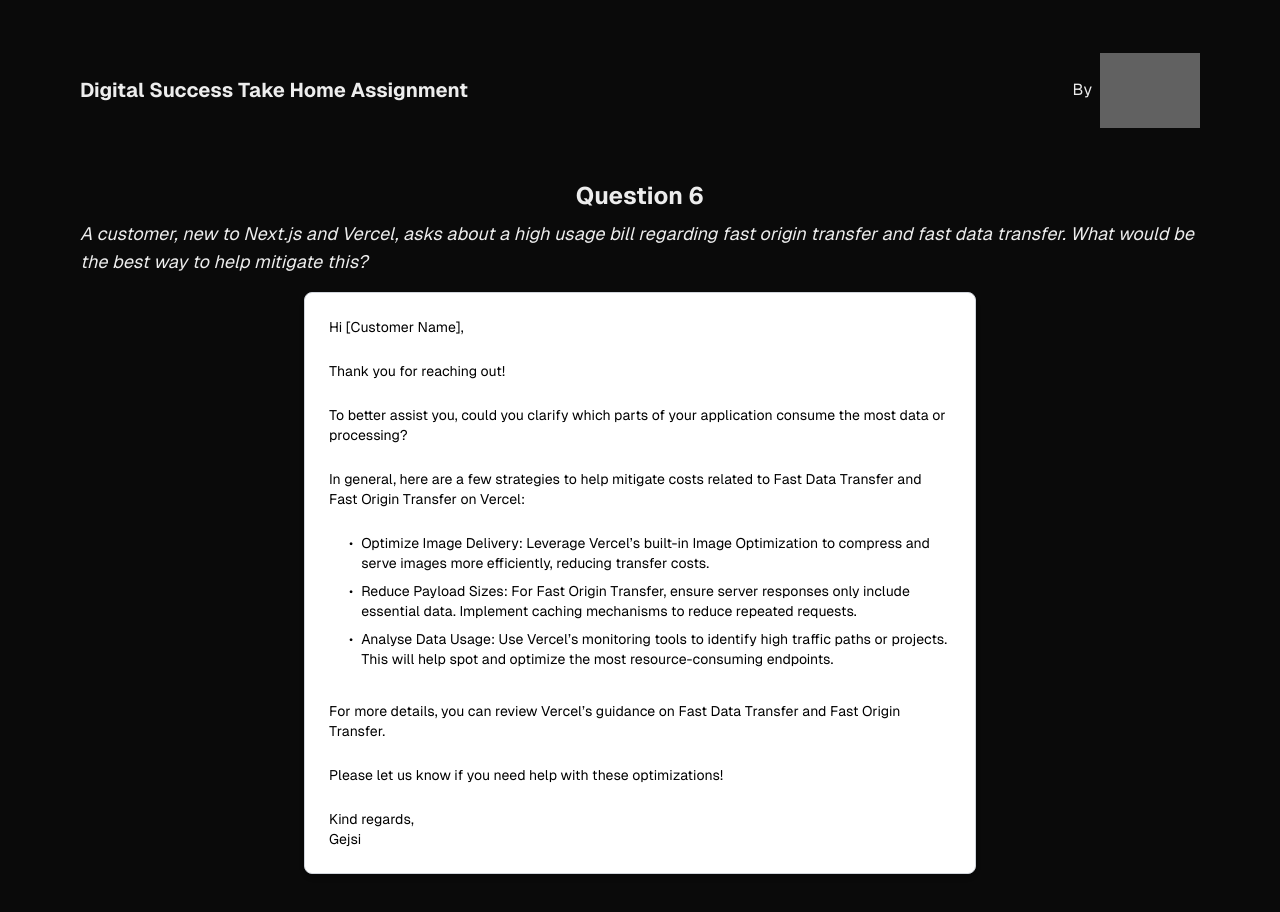
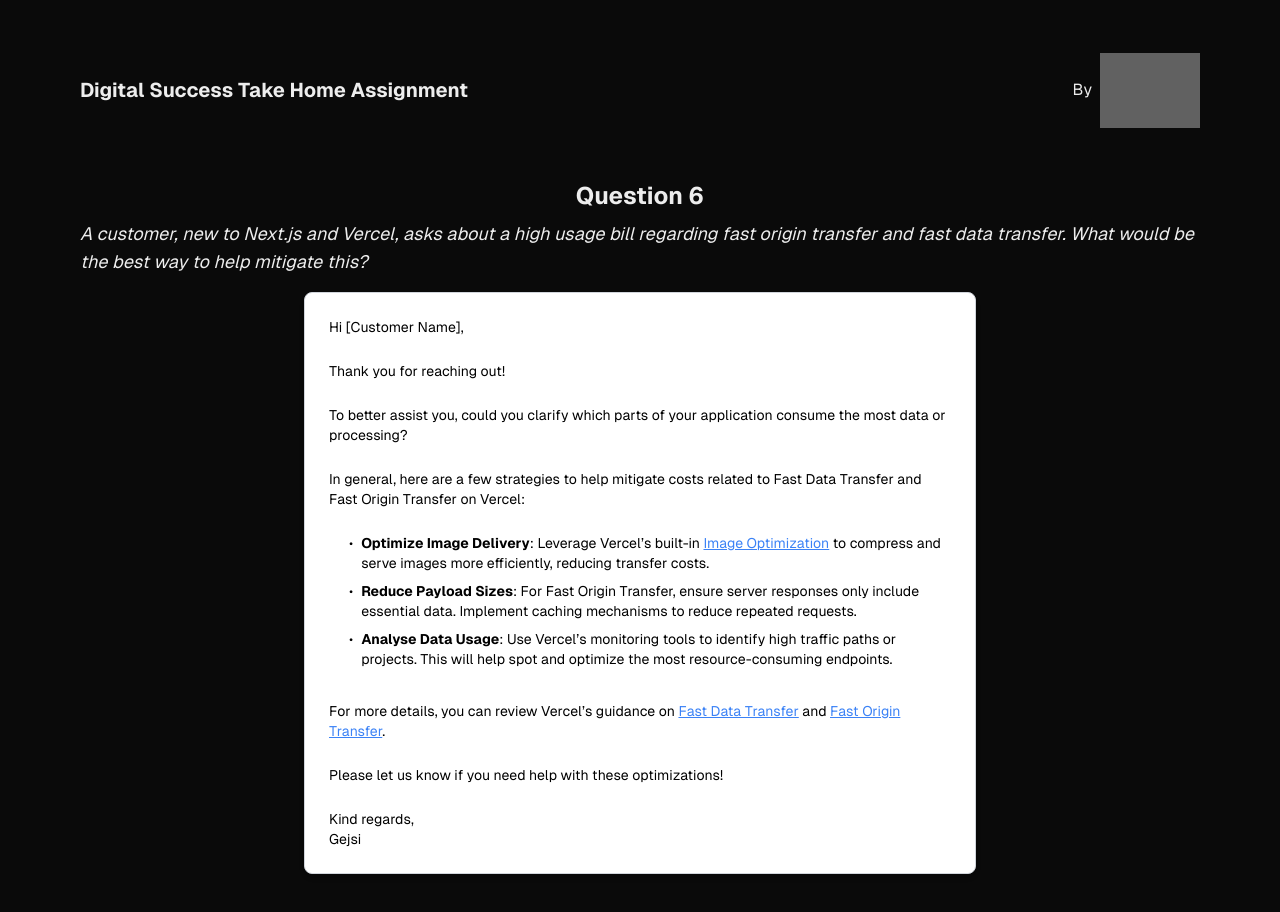
Before and after one commit to SirGejsi/nextjs-boilerplate, a Next.js app: page /questions/question6 in a window 1280 px wide. Shown: the top 912 px of the page. Built offline with nearby package versions, Linux system fonts and the light colour scheme; grey boxes are pictures that could not be loaded.

Commit message:
Update page.tsx

```diff
--- a/app/questions/question6/page.tsx
+++ b/app/questions/question6/page.tsx
@@ -1,4 +1,3 @@
-
 import Image from "next/image";
 
 export default function About() {
@@ -48,25 +47,25 @@ export default function About() {
             <li className="flex mb-2">
               <span className="list-disc mr-2">•</span>
               <div>
-                Optimize Image Delivery: Leverage Vercel’s built-in Image Optimization to compress and serve images more efficiently, reducing transfer costs.
+                <b>Optimize Image Delivery</b>: Leverage Vercel’s built-in <a href="https://vercel.com/docs/image-optimization" target="_blank" rel="noopener noreferrer" className="text-blue-500 underline">Image Optimization</a> to compress and serve images more efficiently, reducing transfer costs.
               </div>
             </li>
             <li className="flex mb-2">
               <span className="list-disc mr-2">•</span>
               <div>
-                Reduce Payload Sizes: For Fast Origin Transfer, ensure server responses only include essential data. Implement caching mechanisms to reduce repeated requests.
+                <b>Reduce Payload Sizes</b>: For Fast Origin Transfer, ensure server responses only include essential data. Implement caching mechanisms to reduce repeated requests.
               </div>
             </li>
             <li className="flex mb-2">
               <span className="list-disc mr-2">•</span>
               <div>
-                Analyse Data Usage: Use Vercel’s monitoring tools to identify high traffic paths or projects. This will help spot and optimize the most resource-consuming endpoints.
+                <b>Analyse Data Usage</b>: Use Vercel’s monitoring tools to identify high traffic paths or projects. This will help spot and optimize the most resource-consuming endpoints.
               </div>
             </li>
           </ul>
           <br />
           <p className="text-sm text-black">
-            For more details, you can review Vercel’s guidance on Fast Data Transfer and Fast Origin Transfer.
+            For more details, you can review Vercel’s guidance on <a href="https://vercel.com/docs/pricing/networking#fast-data-transfer" target="_blank" rel="noopener noreferrer" className="text-blue-500 underline">Fast Data Transfer</a> and <a href="https://vercel.com/docs/pricing/networking#fast-origin-transfer" target="_blank" rel="noopener noreferrer" className="text-blue-500 underline">Fast Origin Transfer</a>.
           </p>
           <br />
           <p className="text-sm text-black">
```
